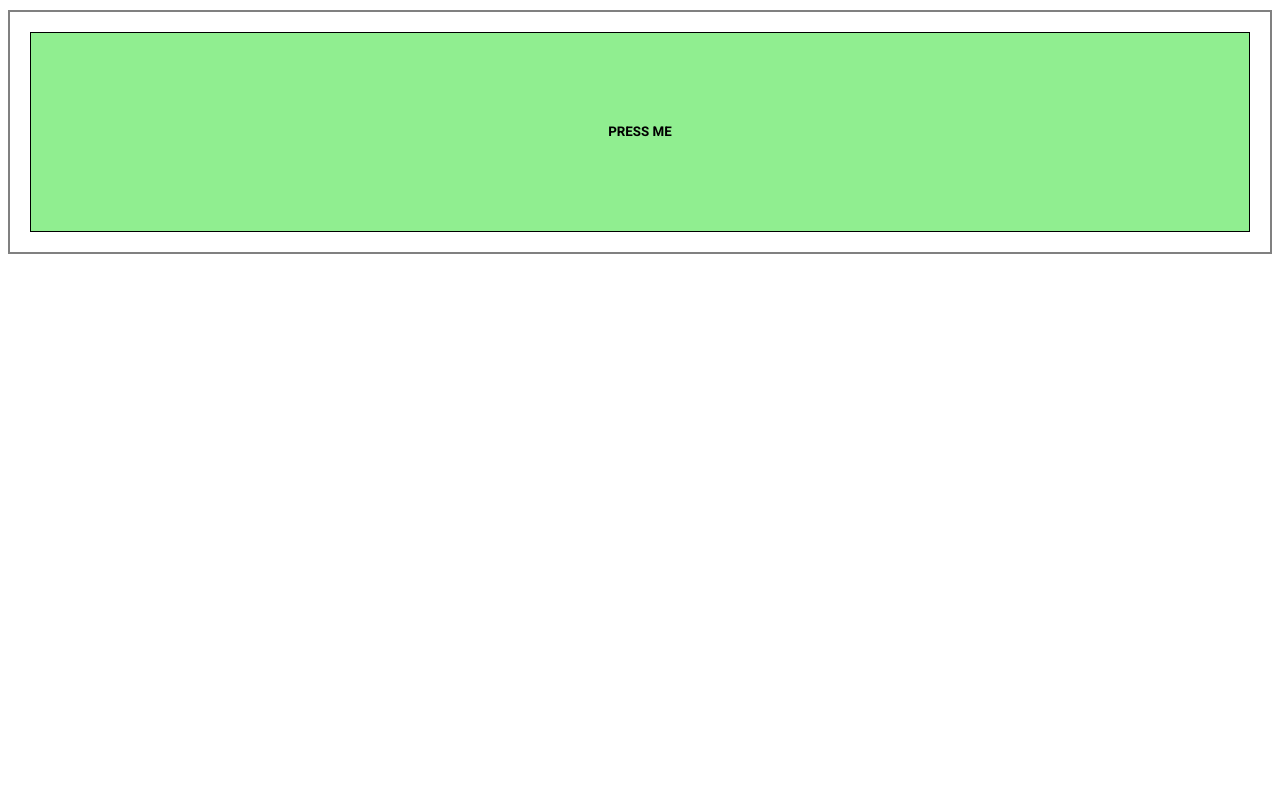
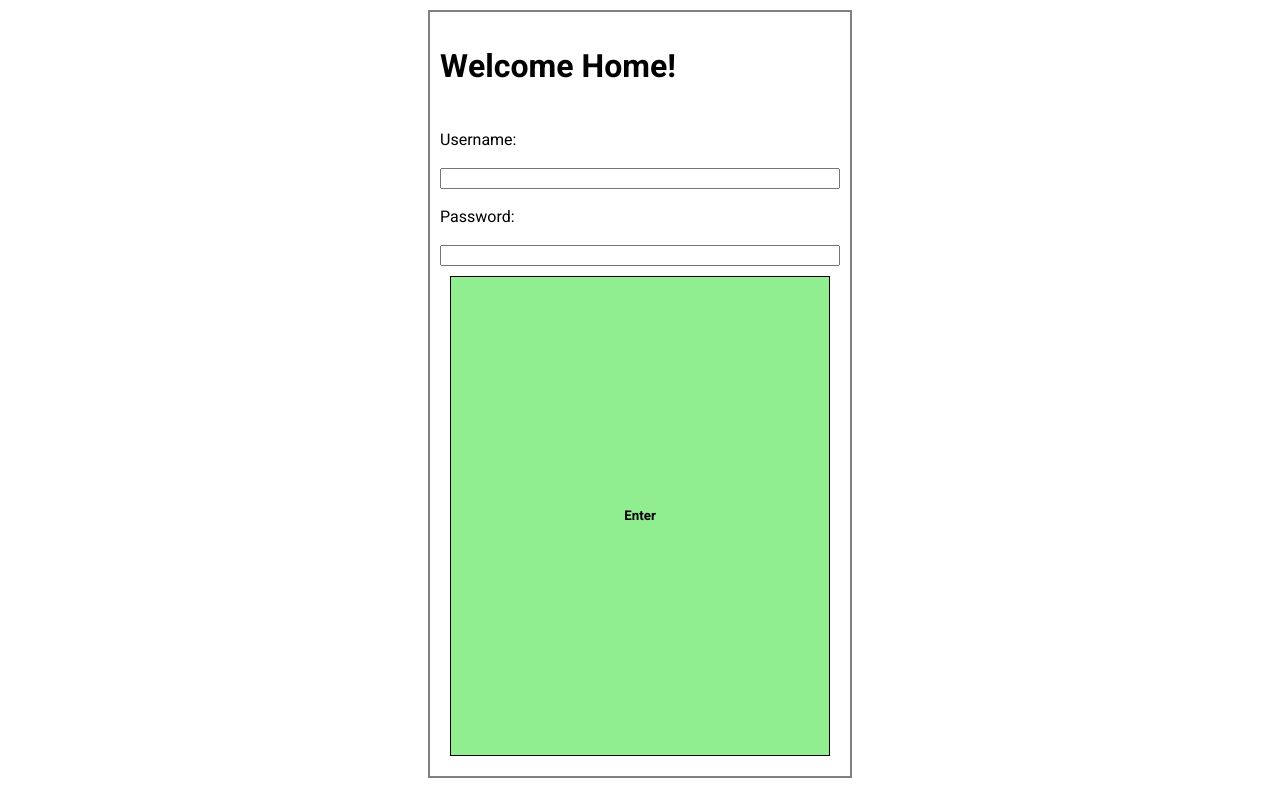
Before and after one commit to seahyx/pptc-keyence, a Flask app: page /login/ in a window 1280 px wide. Shown: the part 72-858 px from the top of the page. Before the commit the page ends 326 px from the top, so only its background shows below. Run offline with Flask 2, Linux system fonts and the light colour scheme.

Commit message:
Added test login page

```diff
--- a/templates/login.html
+++ b/templates/login.html
@@ -2,12 +2,17 @@
 
 {% block content %}
 
-	<div class='container'>
-		<div class='flex-horizontal'>
-			<button id='button-open' type='button' class='button-big'>PRESS ME</button>
-		</div>
+	<div class='container' style='max-width: 400px; margin-left: auto; margin-right: auto;'>
+		<h1>Welcome Home!</h1>
+
+		<p>Username: </p>
+		<input>
+		<p>Password: </p>
+		<input>
+
+		<button type='submit' class='btn-small'>Enter</button>
 	</div>
 
-	<script src="{{ url_for('static', filename='home.js') }}"></script>
+	<!-- <script src="{{ url_for('static', filename='home.js') }}"></script> -->
 
 {% endblock %}
```
